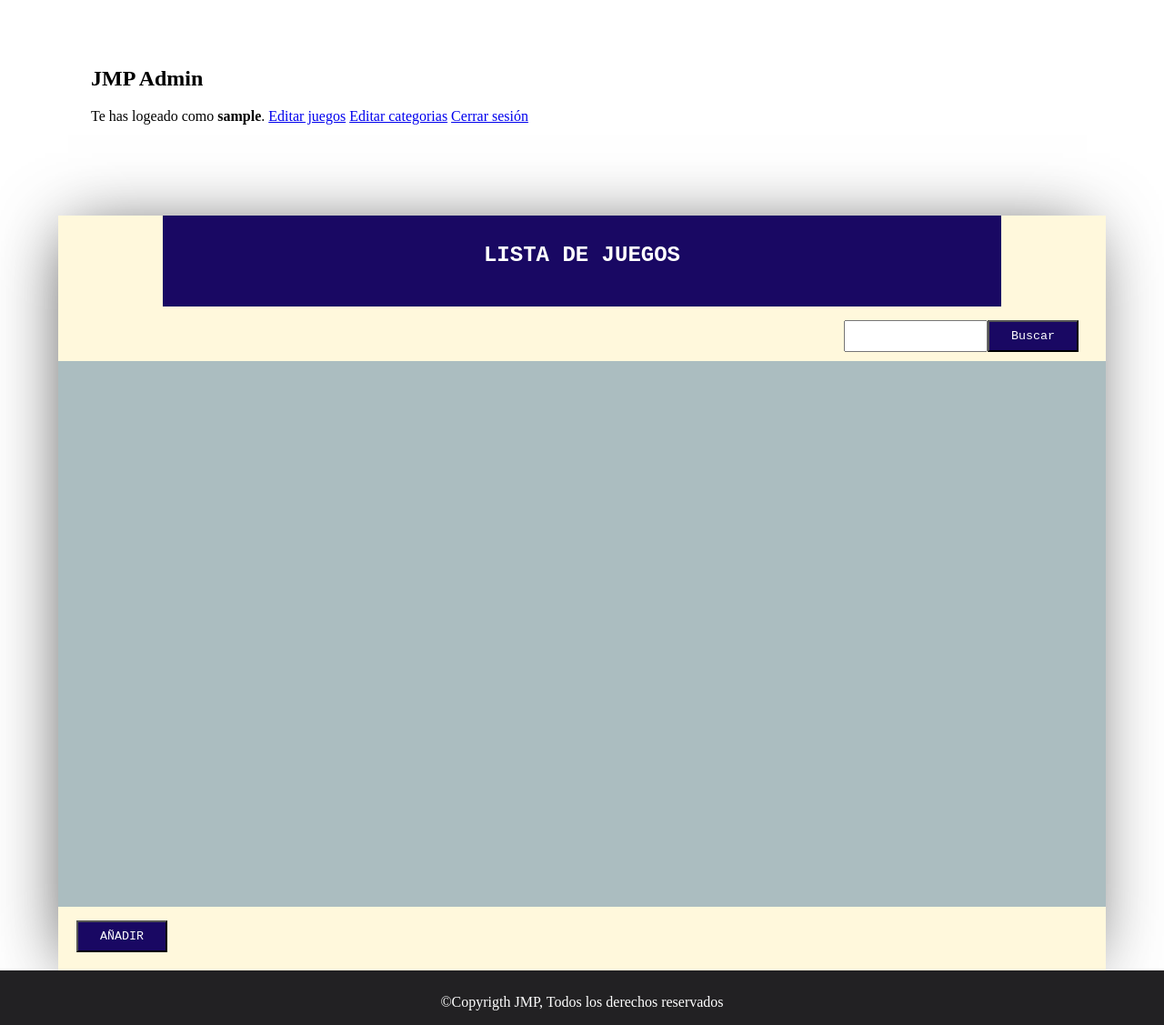
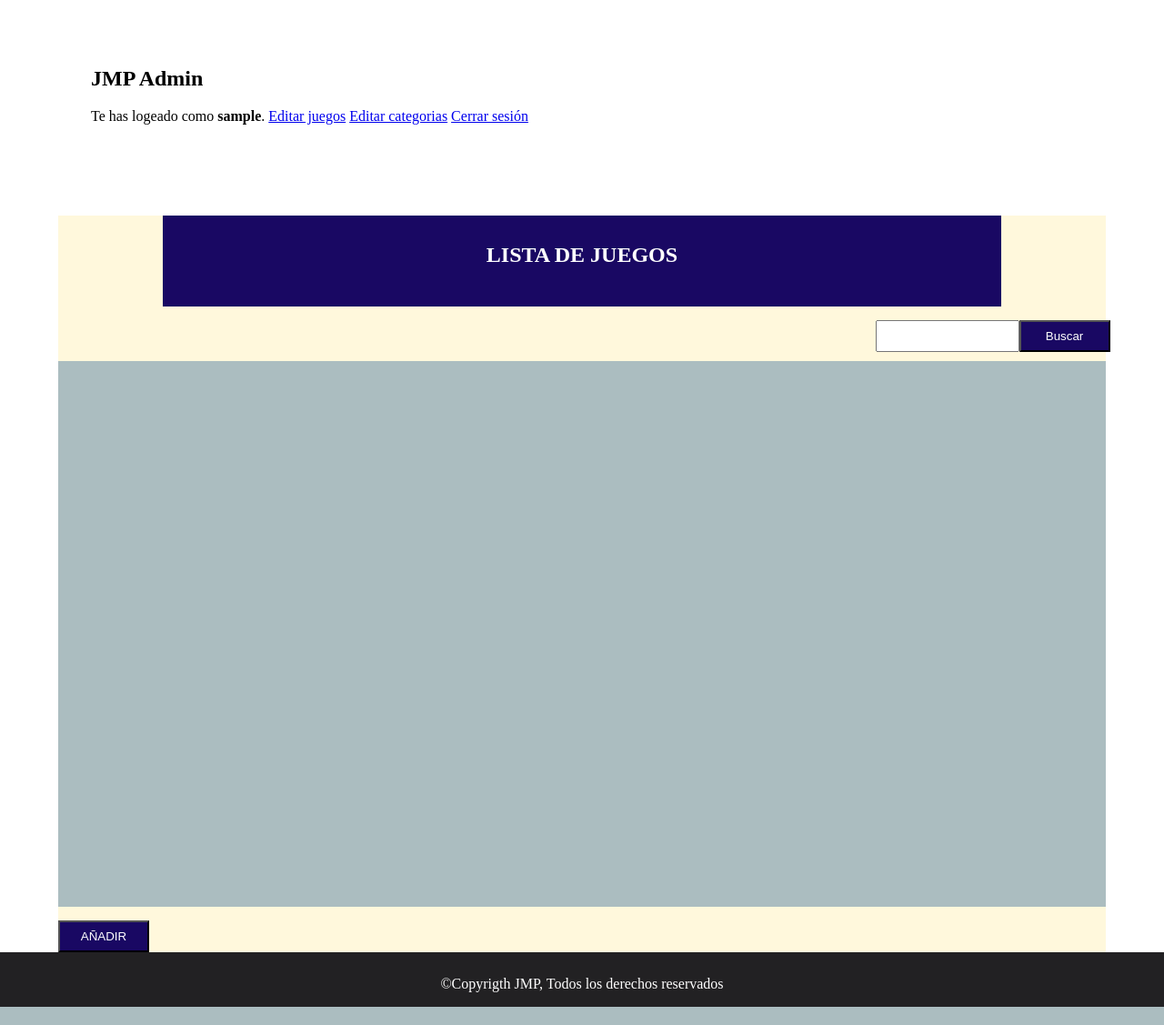
Before and after one commit to 58pier/PROYECTO, a PHP site: template templates/admin/listJuegos.php in a window 1280 px wide. Shown: the part 165-1292 px from the top of the page at 91% size. Run offline with PHP 8.4, Linux system fonts and the light colour scheme; the template is opened without the code that fills it, so the values that code supplies are empty; the visitor is signed in with stand-in values (Sample User, id 1); some libraries are stand-ins or nearby versions.

Commit message:
Revert "Merge branch 'master' of https://github.com/58pier/PROYECTO"
This reverts commit f0ef43bc6deb3823bf5aebd6203a9eeb2cf6518d, reversing
changes made to 54d473227c320b8fed75adc385ac25c8cb5defbc.

```diff
--- a/css/estilos.css
+++ b/css/estilos.css
@@ -402,21 +402,16 @@ input {
     width: 220px;
     height: 25px;
 }
-/*LISTA DE JUEGOS Y CATEGORIA*/
+/*LISTA DE JUEGOS*/
 
 .lista_juegos{
-    font-family: 'Courier New', Courier, monospace;
     width: 90%;
-    -webkit-box-shadow: -5px 4px 73px -16px rgba(0,0,0,0.75);
-    -moz-box-shadow: -5px 4px 73px -16px rgba(0,0,0,0.75);
-    box-shadow: -5px 4px 73px -16px rgba(0,0,0,0.75);
     background-position: center;
     margin: auto;
     background-color: cornsilk;
 }
 
 .titulo_lista{
-    font-family: 'Courier New', Courier, monospace;
     width: 80%;
     height: 100px;
     background-position: center;
@@ -431,22 +426,19 @@ input {
 }
 
 .buscar_lista{
-    font-family: 'Courier New', Courier, monospace;
     width: 258px;
     height: 60px;
     display: flex;
-    margin-left: 75%;
+    margin-left: 78%;
 }
 
 #buscar_texto{
-    font-family: 'Courier New', Courier, monospace;
     margin-top: 15px;
     width: 150px;
     height: 29px;
 }
 
 #boton_buscar{
-    font-family: 'Courier New', Courier, monospace;
     margin-top: 15px;
     width: 100px;
     height: 35px;
@@ -459,19 +451,15 @@ input {
 }
 
 .lista_lista{
-    font-family: 'Courier New', Courier, monospace;
     width: 100%;
     height: 600px;
     background-color: rgb(171, 189, 192);
 }
 
 #añadir_lista{
-    font-family: 'Courier New', Courier, monospace;
     margin-top: 15px;
     width: 100px;
     height: 35px;
-    margin-left: 20px;
-    margin-bottom: 20px;
     color: white;
     background-color: rgb(25, 8, 99);
 }
```
Also changed, not shown: other parts of css/estilos.css (+1 -35 lines), templates/admin/editCategoria.php (deleted, +0 -18 lines).
